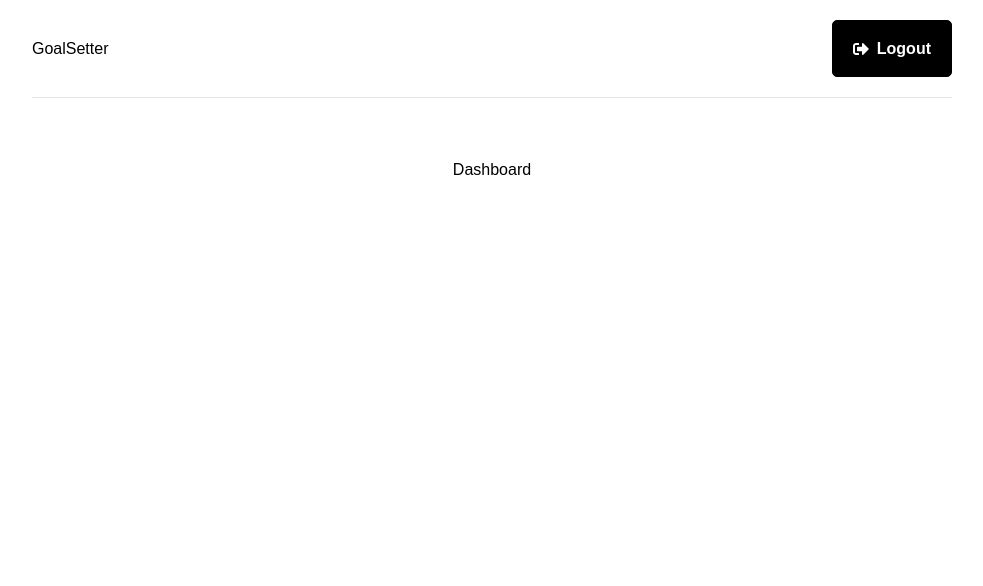
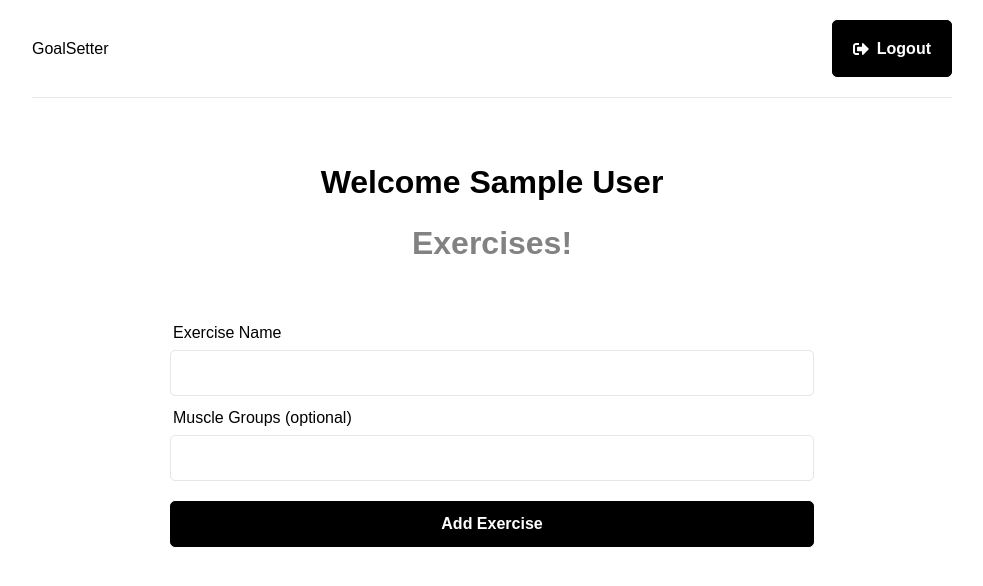
Before and after one commit to steeevin88/cs157a_final, a React (Create React App) app in the folder frontend/: page / in a window 1280 px wide. Shown: the top 586 px of the page, without its empty margins (148-1131 px from the left). Built offline with nearby package versions, Linux system fonts and the light colour scheme; sample sign-in values are in the browser's storage.

Commit message:
fixed oops + adding exercises work!

```diff
--- a/frontend/src/app/store.js
+++ b/frontend/src/app/store.js
@@ -5,6 +5,6 @@ import exerciseReducer from '../features/exercises/exerciseSlice';
 export const store = configureStore({
   reducer: {
     auth: authReducer,
-    exercises: exerciseReducer
+    exercises: exerciseReducer,
   },
 });
--- /dev/null
+++ b/frontend/src/components/ExerciseForm.jsx
@@ -0,0 +1,54 @@
+import { useState } from 'react'
+import { useDispatch } from 'react-redux'
+import { addExercise } from '../features/exercises/exerciseSlice'
+
+function ExerciseForm() {
+  const [name, setName] = useState('')
+  const [muscle_group, setMuscle_Group] = useState('')
+
+  const dispatch = useDispatch()
+
+  const onSubmit = (e) => {
+    e.preventDefault()
+
+    dispatch(addExercise({
+      name:name,
+      muscle_group:muscle_group
+    }))
+
+    setName('')
+    setMuscle_Group('')
+  }
+
+  return (
+    <section className='form'>
+      <form onSubmit={onSubmit}>
+        <div className='form-group'>
+          <label htmlFor='text'>Exercise Name</label>
+          <input
+            type='text'
+            name='text'
+            id='text'
+            value={name}
+            onChange={(e) => setName(e.target.value)}
+          />
+          <label htmlFor='text'>Muscle Groups (optional)</label>
+          <input
+            type='text'
+            name='text'
+            id='text'
+            value={muscle_group}
+            onChange={(e) => setMuscle_Group(e.target.value)}
+          />
+        </div>
+        <div className='form-group'>
+          <button className='btn btn-block' type='submit'>
+            Add Exercise
+          </button>
+        </div>
+      </form>
+    </section>
+  )
+}
+
+export default ExerciseForm
--- a/frontend/src/features/exercises/exerciseService.js
+++ b/frontend/src/features/exercises/exerciseService.js
@@ -3,20 +3,23 @@ import axios from 'axios'
 const API_URL = '/api/exercises'
 
 // Get all exercises
-const getExercises = async () => {
-  const response = await axios.get(API_URL);
+const getExercises = async (token) => {
+  const authToken = { headers: { Authorization: `Bearer ${token}`}}
+  const response = await axios.get(API_URL, authToken);
   return response.data;
 }
 
 // Add a new exercise
-const addExercise = async (exerciseData) => {
-  const response = await axios.post(API_URL, exerciseData);
+const addExercise = async (exerciseData, token) => {
+  const authToken = { headers: { Authorization: `Bearer ${token}`}}
+  const response = await axios.post(API_URL, exerciseData, authToken);
   return response.data;
 }
 
 // Delete an exercise
-const deleteExercise = async (id) => {
-  const response = await axios.delete(API_URL + '/' + id);
+const deleteExercise = async (id, token) => {
+  const authToken = { headers: { Authorization: `Bearer ${token}`}}
+  const response = await axios.delete(API_URL + '/' + id, authToken);
   return response.data;
 }
 
--- a/frontend/src/features/exercises/exerciseSlice.js
+++ b/frontend/src/features/exercises/exerciseSlice.js
@@ -4,7 +4,7 @@ import exerciseService from './exerciseService'
 // Get exercises
 export const getExercises = createAsyncThunk('exercises/get', async (_, thunkAPI) => {
   try {
-    return await exerciseService.getExercises(thunkAPI.getState().user.user.token);
+    return await exerciseService.getExercises(thunkAPI.getState().auth.user.token);
   } catch (err) {
     const message = (err.response && err.response.data && err.response.data.message) || err.message || err.toString();
     return thunkAPI.rejectWithValue(message);
@@ -14,7 +14,7 @@ export const getExercises = createAsyncThunk('exercises/get', async (_, thunkAPI
 // Add an exercise
 export const addExercise = createAsyncThunk('exercises/add', async (exerciseData, thunkAPI) => {
   try {
-    return await exerciseService.addExercise(exerciseData, thunkAPI.getState().user.user.token);
+    return await exerciseService.addExercise(exerciseData, thunkAPI.getState().auth.user.token);
   } catch (err) {
     const message = (err.response && err.response.data && err.response.data.message) || err.message || err.toString();
     return thunkAPI.rejectWithValue(message);
@@ -24,7 +24,7 @@ export const addExercise = createAsyncThunk('exercises/add', async (exerciseData
 // Delete an exercise
 export const deleteExercise = createAsyncThunk('exercises/delete', async (id, thunkAPI) => {
   try {
-    return await exerciseService.deleteExercise(id, thunkAPI.getState().user.user.token);
+    return await exerciseService.deleteExercise(id, thunkAPI.getState().auth.user.token);
   } catch (err) {
     const message = (err.response && err.response.data && err.response.data.message) || err.message || err.toString();
     return thunkAPI.rejectWithValue(message);
--- a/frontend/src/pages/Dashboard.jsx
+++ b/frontend/src/pages/Dashboard.jsx
@@ -1,6 +1,7 @@
 import { useEffect } from "react";
 import { useNavigate } from "react-router-dom";
 import { useSelector } from "react-redux";
+import ExerciseForm from "../components/ExerciseForm";
 
 export default function Dashboard() {
   const navigate = useNavigate();
@@ -12,6 +13,12 @@ export default function Dashboard() {
   }, [user, navigate]);
 
   return (
-    <div>Dashboard</div>
+    <>
+      <section className="heading">
+        <h1>Welcome {user && user.name}</h1>
+        <p>Exercises!</p>
+      </section>
+      <ExerciseForm />
+    </>
   )
 }
```
